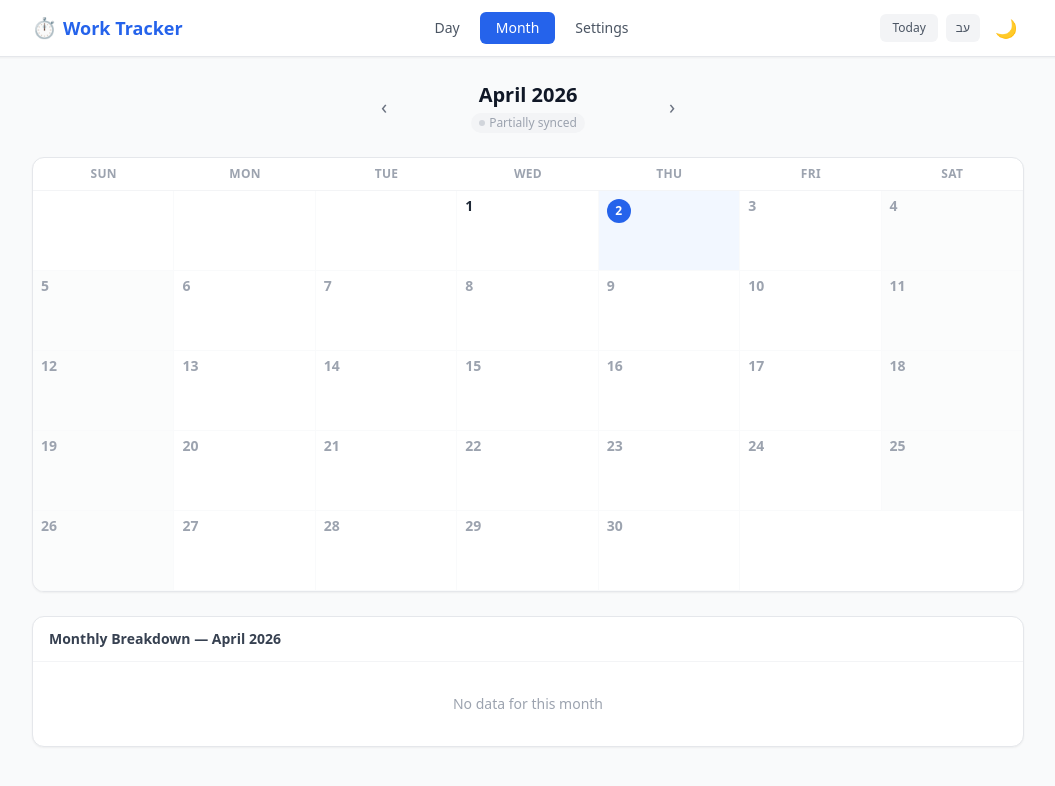
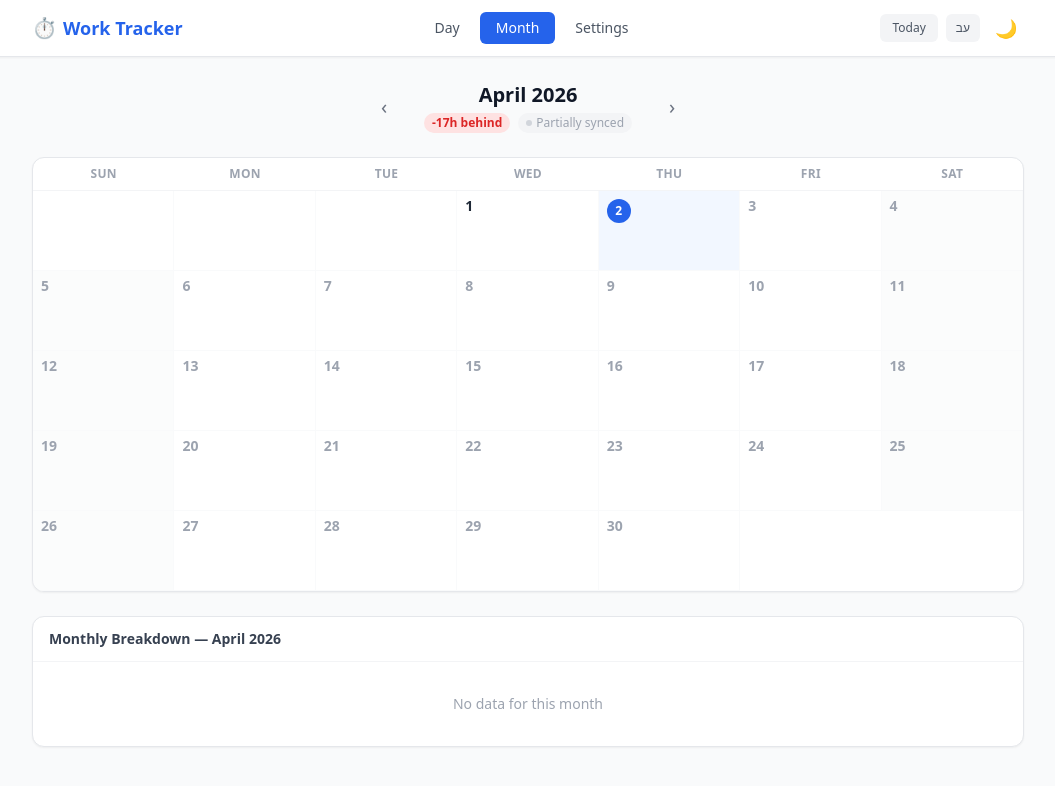
Before and after one commit to AlmogMaman/WorkTracker, a React (Vite) app: page / in a window 1280 px wide. Both pictures are taken after a click on the button "Month". Shown: the top 786 px of the page, without its empty margins (112-1167 px from the left). Built offline with nearby package versions, Linux system fonts and the light colour scheme.

Commit message:
adding month's time overal indicator

```diff
--- a/src/components/MonthView.tsx
+++ b/src/components/MonthView.tsx
@@ -1,7 +1,7 @@
 import { useState } from 'react'
 import { useAppStore } from '../store/useAppStore'
 import { useTranslation } from '../i18n/useTranslation'
-import { addMonths, currentYearMonth, formatDateLabel, formatDurationMinutes, formatMonthLabel } from '../utils/time'
+import { addMonths, currentYearMonth, dateToStr, formatDateLabel, formatDurationMinutes, formatMonthLabel, getDaysInMonth, parseYearMonth, todayStr } from '../utils/time'
 import { MonthCalendarGrid } from './MonthCalendarGrid'
 import { MonthSummaryTable } from './MonthSummaryTable'
 
@@ -18,6 +18,24 @@ export function MonthView() {
   const [yearMonth, setYearMonth] = useState(currentYearMonth)
   const [popup, setPopup] = useState<string | null>(null) // date string
   const monthSynced = isMonthSynced(yearMonth)
+
+  // ── Month balance (overtime / deficit) ──────────────────────────────────────
+  // Sum (actual - target) for every past/today day in the viewed month.
+  // Days off (target = 0) still count if you worked on them (positive delta).
+  const monthBalanceMinutes = (() => {
+    const today = todayStr()
+    const { year, month } = parseYearMonth(yearMonth)
+    const daysInMonth = getDaysInMonth(year, month)
+    let delta = 0
+    for (let day = 1; day <= daysInMonth; day++) {
+      const dateStr = dateToStr(new Date(year, month, day))
+      if (dateStr > today) break
+      const targetMins = getTargetForDay(dateStr) * 60
+      const actualMins = getDayTotalMinutes(dateStr)
+      delta += actualMins - targetMins
+    }
+    return delta
+  })()
 
   const prev = () => setYearMonth((ym) => addMonths(ym, -1))
   const next = () => setYearMonth((ym) => addMonths(ym, 1))
@@ -54,6 +72,26 @@ export function MonthView() {
           <h2 className="text-xl font-bold text-gray-900 dark:text-gray-100 min-w-[220px] text-center">
             {formatMonthLabel(yearMonth, t.locale)}
           </h2>
+          <div className="flex items-center gap-2 flex-wrap justify-center">
+            {/* Month overtime / deficit badge */}
+            {monthBalanceMinutes !== 0 && (
+              <span
+                className={`inline-flex items-center gap-1 text-xs font-semibold px-2 py-0.5 rounded-full ${
+                  monthBalanceMinutes > 0
+                    ? 'bg-green-100 dark:bg-green-900/30 text-green-700 dark:text-green-400'
+                    : 'bg-red-100 dark:bg-red-900/30 text-red-600 dark:text-red-400'
+                }`}
+              >
+                {monthBalanceMinutes > 0
+                  ? t.balance.overtime(formatDurationMinutes(monthBalanceMinutes))
+                  : t.balance.deficit(formatDurationMinutes(Math.abs(monthBalanceMinutes)))}
+              </span>
+            )}
+            {monthBalanceMinutes === 0 && (
+              <span className="inline-flex items-center text-xs font-medium px-2 py-0.5 rounded-full bg-gray-100 dark:bg-gray-700/60 text-gray-400 dark:text-gray-500">
+                {t.balance.onTrack}
+              </span>
+            )}
             {/* Month sync badge */}
             <span
               className={`inline-flex items-center gap-1 text-xs font-medium px-2 py-0.5 rounded-full ${
@@ -65,6 +103,7 @@ export function MonthView() {
               <span className={`w-1.5 h-1.5 rounded-full ${monthSynced ? 'bg-green-500' : 'bg-gray-300 dark:bg-gray-500'}`} />
               {monthSynced ? t.sync.monthSynced : t.sync.monthPartial}
             </span>
+          </div>
         </div>
         <button
           onClick={next}
--- a/src/i18n/translations.ts
+++ b/src/i18n/translations.ts
@@ -134,6 +134,11 @@ const en = {
     dayNotSynced: 'Day not synced',
     monthSynced: 'All days synced',
     monthPartial: 'Partially synced',
+  },
+  balance: {
+    overtime: (dur: string) => `+${dur} overtime`,
+    deficit: (dur: string) => `-${dur} behind`,
+    onTrack: 'On track',
   },
 }
 
@@ -272,6 +277,11 @@ const he: typeof en = {
     monthSynced: 'כל הימים מסונכרנים',
     monthPartial: 'מסונכרן חלקית',
   },
+  balance: {
+    overtime: (dur: string) => `+${dur} שעות נוספות`,
+    deficit: (dur: string) => `-${dur} חסר`,
+    onTrack: 'בדיוק ביעד',
+  },
 }
 
 export const translations: Record<Lang, typeof en> = { en, he }
--- a/src/store/useAppStore.ts
+++ b/src/store/useAppStore.ts
@@ -2,7 +2,7 @@ import { create } from 'zustand'
 import { v4 as uuidv4 } from 'uuid'
 import type { AppData, AppSettings, RangeTarget, Toast, View, WorkBlock } from '../types'
 import { loadData, sanitizeProjectName, saveData } from '../utils/storage'
-import { nowHHMM, parseDurationMinutes, parseDurationSeconds, todayStr } from '../utils/time'
+import { getDayOfWeek, nowHHMM, parseDurationMinutes, parseDurationSeconds, todayStr } from '../utils/time'
 
 // ─── Debounced persist ────────────────────────────────────────────────────────
 
@@ -372,7 +372,11 @@ export const useAppStore = create<AppStore>((set, get) => ({
     for (const r of (rangeTargets ?? [])) {
       if (date >= r.from && date <= r.to) return r.hours
     }
-    // 3. Global setting fallback
+    // 3. Day-of-week target (e.g. Thu=8, Fri/Sat=0 for day off)
+    const dow = getDayOfWeek(date)
+    const dowTargets = settings.dayOfWeekTargets
+    if (dowTargets && dowTargets[dow] !== undefined) return dowTargets[dow]
+    // 4. Global setting fallback
     return settings.dailyTargetHours
   },
 
--- a/src/types/index.ts
+++ b/src/types/index.ts
@@ -13,6 +13,8 @@ export type AppSettings = {
   weekStartDay: 0 | 1   // 0 = Sunday, 1 = Monday
   timeFormat: '24h' | '12h'
   language: Lang
+  // Per-day-of-week targets: index 0=Sun … 6=Sat. Value 0 means "day off / no target".
+  dayOfWeekTargets: number[]
 }
 
 export type RangeTarget = {
--- a/src/utils/storage.ts
+++ b/src/utils/storage.ts
@@ -10,6 +10,8 @@ const defaultSettings: AppSettings = {
   weekStartDay: 0,
   timeFormat: '24h',
   language: 'en',
+  // Sun=9, Mon=9, Tue=9, Wed=9, Thu=8, Fri=9, Sat=9 — 0 means "day off"
+  dayOfWeekTargets: [9, 9, 9, 9, 8, 9, 9],
 }
 
 function createDefault(): AppData {
@@ -74,6 +76,12 @@ function validateSettings(raw: unknown): AppSettings {
   }
   if (obj.language === 'en' || obj.language === 'he') {
     base.language = obj.language as Lang
+  }
+  if (Array.isArray(obj.dayOfWeekTargets) && obj.dayOfWeekTargets.length === 7) {
+    const validated = obj.dayOfWeekTargets.map((h) =>
+      typeof h === 'number' ? Math.max(0, Math.min(24, h)) : defaultSettings.dayOfWeekTargets[0]
+    )
+    base.dayOfWeekTargets = validated
   }
   return base
 }
```
Lines whose indentation alone changed are shown as unchanged.
